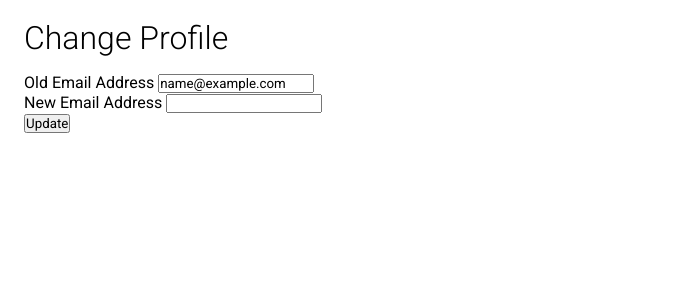
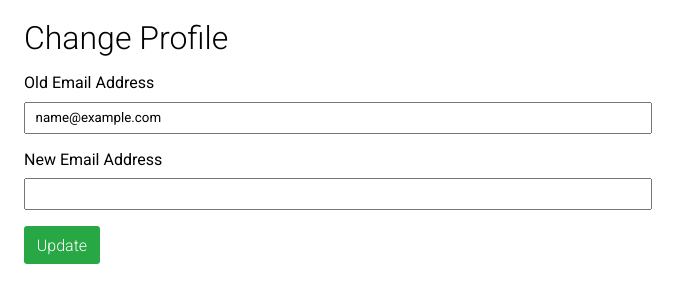
Before and after one commit to quevinrai/simpleloginregister, a Django app: page /change-email in a window 1280 px wide. Shown: the part 78-381 px from the top of the page, without its empty margins (0-691 px from the left). Run offline with Django 4.2, Linux system fonts and the light colour scheme; the visitor is signed in with stand-in values (Sample User, id 1); data comes from the database, SQL or seed files in the repository.

Commit message:
Add styling for change_email.html

```diff
--- a/static/styles/styles.css
+++ b/static/styles/styles.css
@@ -218,3 +218,39 @@ body > * {
     border-style: none;
     border-radius: 0.2rem;
 }
+
+#change-email-page form {
+    display: flex;
+    flex-direction: column;
+    gap: 1rem;
+    max-width: 50%;
+    font-weight: 300;
+    padding-bottom: 2rem;
+}
+
+#change-email-page form label {
+    margin-bottom: 0.4rem;
+    font-weight: 400;
+}
+
+#change-email-page form input {
+    padding-block: 0.4rem;
+    padding-left: 0.6rem;
+}
+
+#change-email-page form .fieldWrapper {
+    display: flex;
+    flex-direction: column;
+    gap: 0.2rem;
+}
+
+#change-email-page form > input[type=submit] {
+    align-self: flex-start;
+    font-size: 1rem;
+    font-weight: 300;
+    padding: 0.6em 0.8em;
+    background-color: #28A745;
+    color: #FFF;
+    border-style: none;
+    border-radius: 0.2rem;
+}
```
